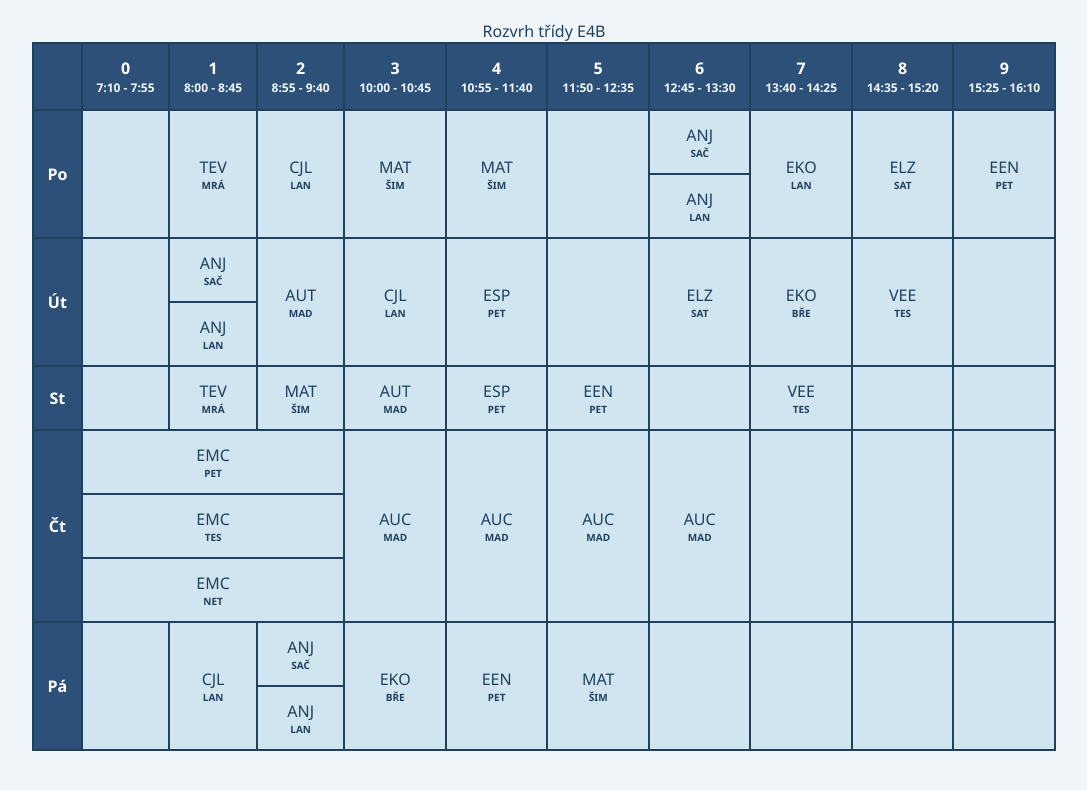
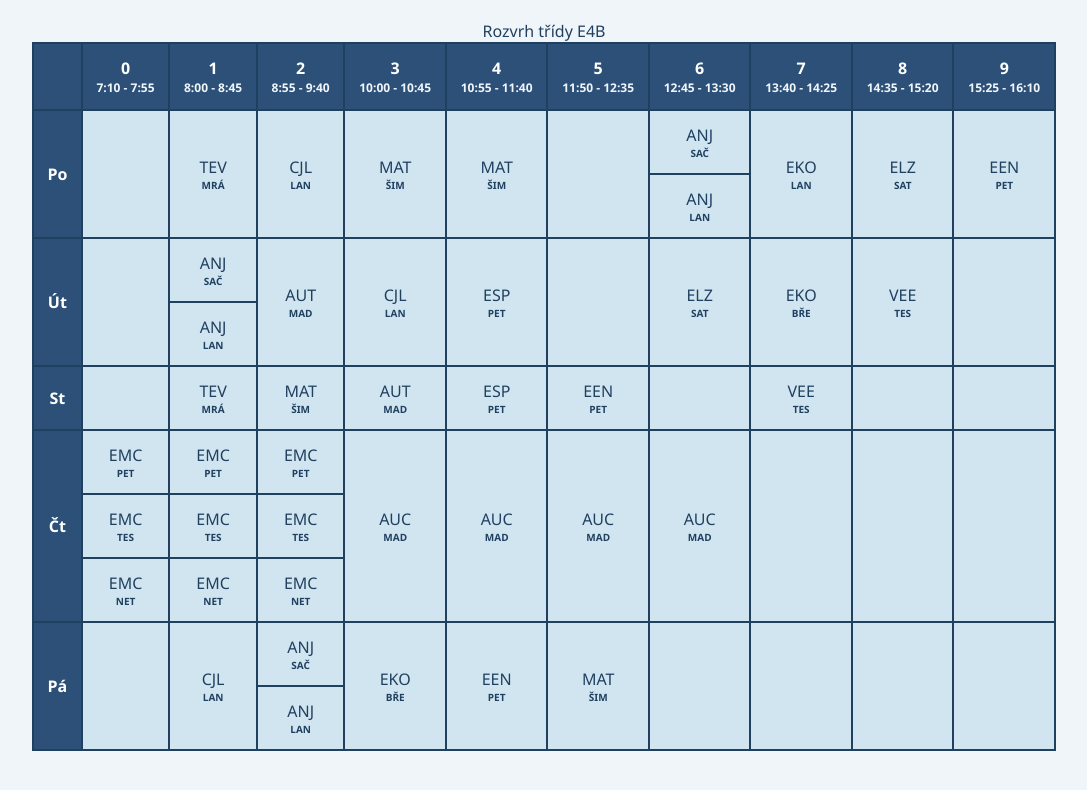
Before and after one commit to pslib-cz/2023-p2a-web-html-table-rozvrh-FilipHudec, a plain HTML site: page index.html in a window 1280 px wide. Shown: the whole page, without its empty margins (96-1183 px from the left). Drawn offline with Linux system fonts and the light colour scheme.

Commit message:
korektury

```diff
--- a/index.html
+++ b/index.html
@@ -75,7 +75,9 @@
               </tr>
               <tr>
                 <th rowspan="3">Čt</th>
-                <td colspan="3">EMC<span class="teacher-name">PET</span></td>
+                <td>EMC<span class="teacher-name">PET</span></td>
+                <td>EMC<span class="teacher-name">PET</span></td>
+                <td>EMC<span class="teacher-name">PET</span></td>
                 <td rowspan="3">AUC<span class="teacher-name">MAD</span></td>
                 <td rowspan="3">AUC<span class="teacher-name">MAD</span></td>
                 <td rowspan="3">AUC<span class="teacher-name">MAD</span></td>
@@ -85,10 +87,14 @@
                 <td rowspan="3"></td>
               </tr>
               <tr>
-                <td colspan="3">EMC<span class="teacher-name">TES</span></td>
+                <td>EMC<span class="teacher-name">TES</span></td>
+                <td>EMC<span class="teacher-name">TES</span></td>
+                <td>EMC<span class="teacher-name">TES</span></td>
               </tr>
               <tr>
-                <td colspan="3">EMC<span class="teacher-name">NET</span></td>
+                <td>EMC<span class="teacher-name">NET</span></td>
+                <td>EMC<span class="teacher-name">NET</span></td>
+                <td>EMC<span class="teacher-name">NET</span></td>
               </tr>
               <tr>
                 <th rowspan="2">Pá</th>
```
